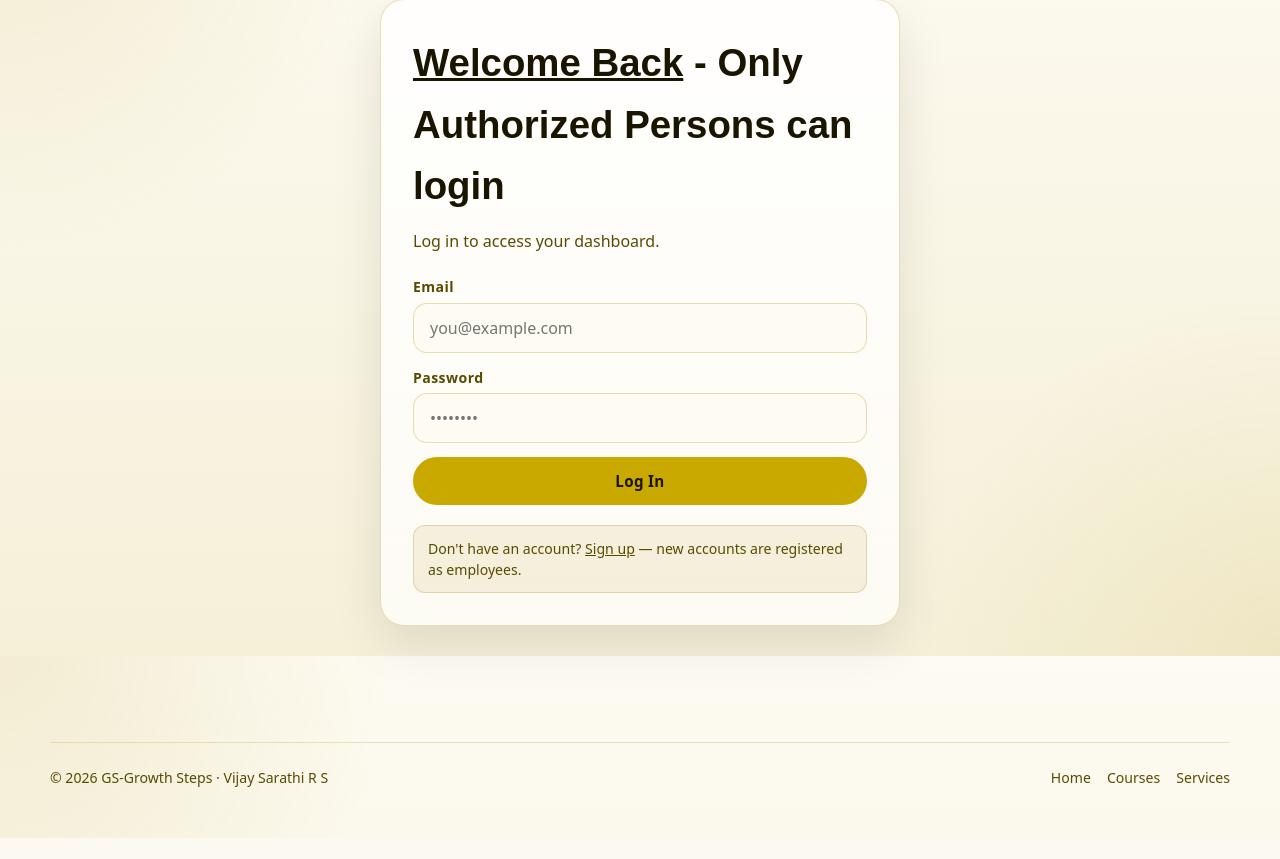
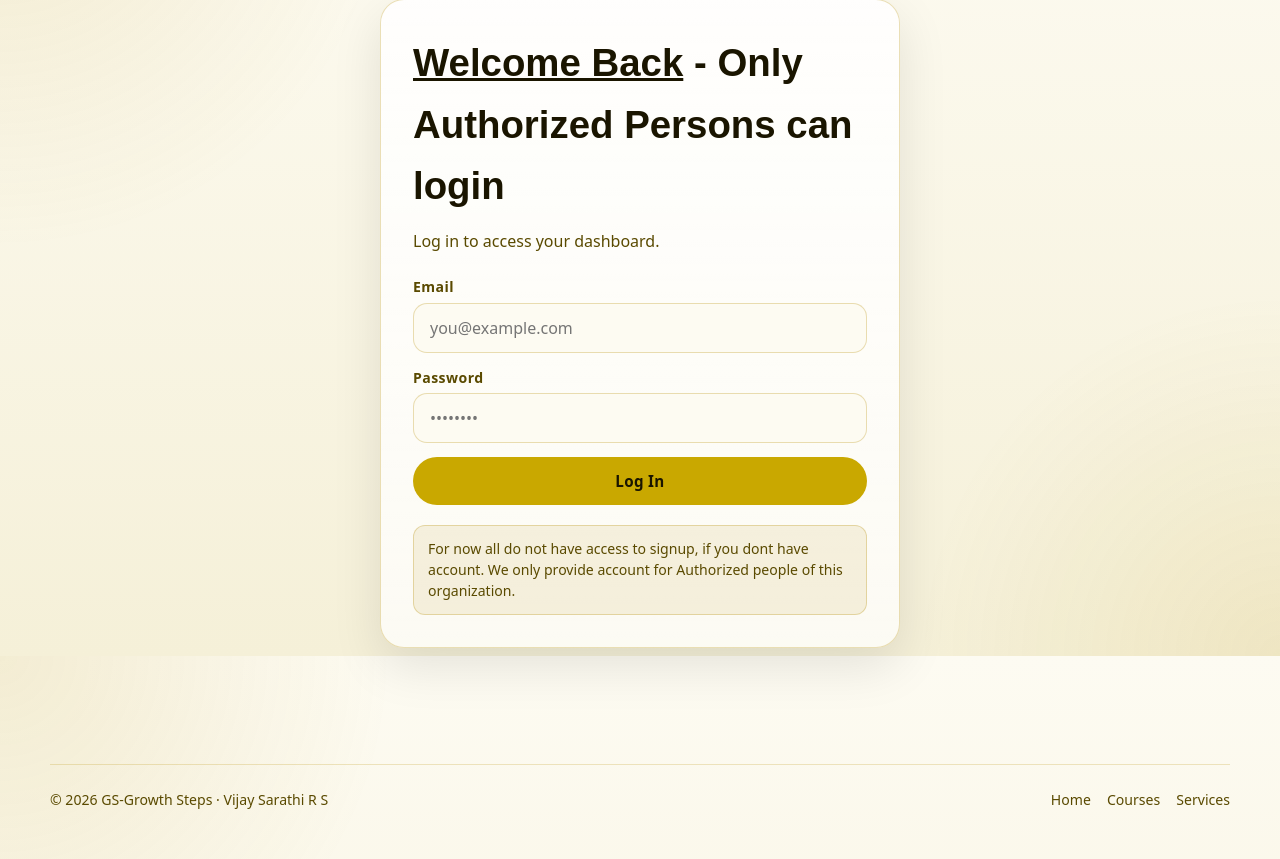
Before and after one commit to growthstepsgs/GrowthStepsFullStack, a Flask app: page /login in a window 1280 px wide. Shown: the part 144-1003 px from the top of the page. Before the commit the page ends 982 px from the top, so only its background shows below. Run offline with Flask 3, Linux system fonts and the light colour scheme.

Commit message:
Update login.html

```diff
--- a/templates/login.html
+++ b/templates/login.html
@@ -90,7 +90,7 @@
         </form>
 
         <div class="form-warning" style="margin-top:20px;">
-          Don't have an account? <a href="{{ url_for('signup') }}" style="text-decoration:underline;">Sign up</a> — new accounts are registered as employees.
+          For now all do not have access to signup, if you dont have account. We only provide account for Authorized people of this organization.
         </div>
       </article>
 
```
